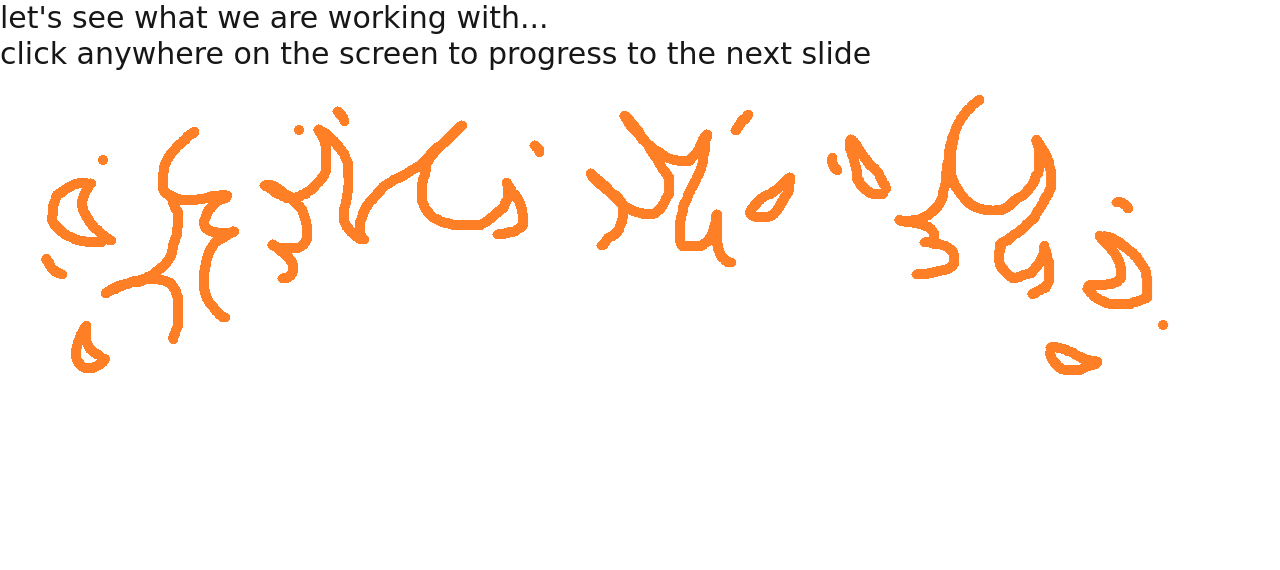
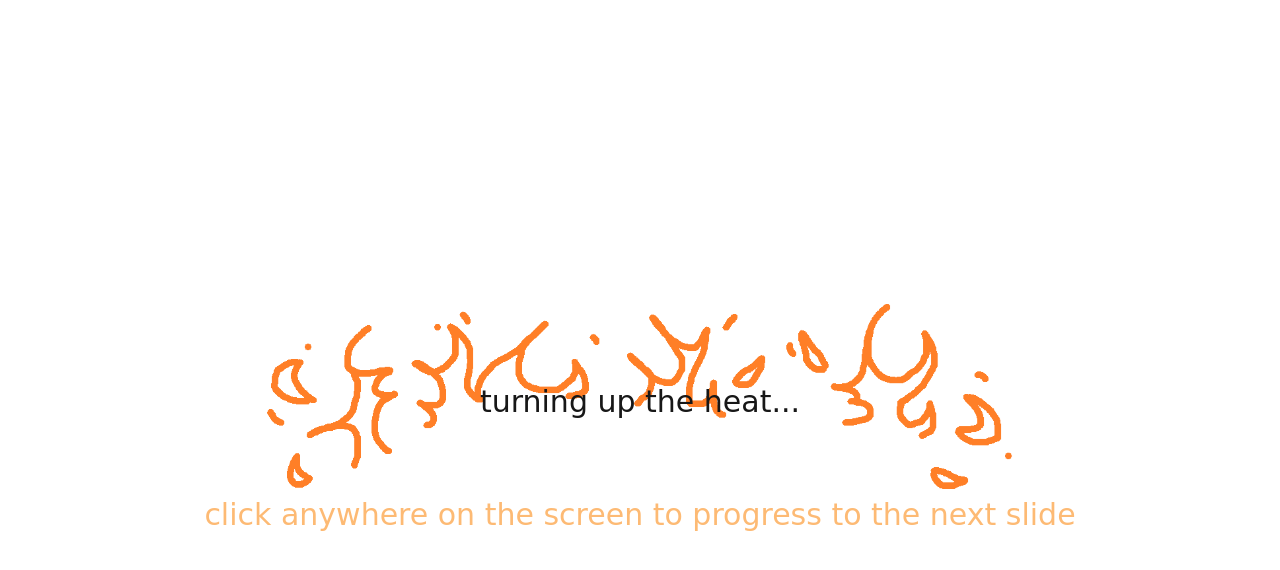
Before and after one commit to yuvrajdhadwal/Spotify-Wrapped, a Next.js app in the folder frontend/: page /wrapped/title in a window 1280 px wide. Shown: the top 570 px of the page. Built offline with nearby package versions, Linux system fonts and the light colour scheme.

Commit message:
Styled genres, title, quirky, and loading pages.

```diff
--- /dev/null
+++ b/frontend/src/app/Components/Loading.tsx
@@ -0,0 +1,19 @@
+import React from "react";
+
+type LoadingProps = {
+    text?: string;
+}
+
+/**
+ * Returns a React element containing a styled h1 tag with the given text
+ */
+function Loading(props : LoadingProps) {
+
+    return (
+        <div className={"flex flex-col min-h-screen items-center justify-center lowercase"}>
+            Loading{props.text ? " " + props.text : ""}...
+        </div>
+    );
+}
+
+export default Loading;
--- a/frontend/src/app/dashboard/page.tsx
+++ b/frontend/src/app/dashboard/page.tsx
@@ -218,7 +218,7 @@ export default function Dashboard() {
                 <input
                     name="other_user"
                     type="text"
-                    placeholder="Enter Friend's Username"
+                    placeholder="enter friend's username"
                     className="p-2 border rounded mr-5"
                     value={otherUser}
                     onChange={(e) => setOtherUser(e.target.value)} // Update `otherUser` state
--- a/frontend/src/app/wrapped/artists/page.tsx
+++ b/frontend/src/app/wrapped/artists/page.tsx
@@ -2,6 +2,7 @@
 import React, { useEffect, useState } from 'react';
 import { useRouter } from "next/navigation";
 import Artist from "@/app/Components/Artist";
+import Loading from "@/app/Components/Loading";
 
 export default function Artists() {
     const router = useRouter();
@@ -78,7 +79,7 @@ export default function Artists() {
                     />
                 ))
             ) : (
-                <p>Loading artists...</p>
+                <Loading text={"artists"}/>
             )}
         </div>
     );
--- a/frontend/src/app/wrapped/genres/page.tsx
+++ b/frontend/src/app/wrapped/genres/page.tsx
@@ -1,6 +1,7 @@
 'use client';
 import React, { useEffect, useState } from 'react';
 import { useRouter } from "next/navigation";
+import Image from "next/image";
 
 export default function Genres() {
     const [genres, setGenres] = useState<string[]>([]); // Assuming genres is a string array
@@ -76,14 +77,16 @@ export default function Genres() {
     }
 
     return (
-        <div className={"flex flex-row justify-center"}>
-            <p>{genres}</p>
-            <p>{desc}</p>
-            <img
-                src="..\..\images\dumpster.png"
-                alt="dumpster graphic"
-                style={{ maxWidth: "20%", height: "auto", marginTop: "20px" }}
-                />
+        <div className={"flex flex-col justify-center items-center space-y-2 mt-10"}>
+            <p>top genres: {genres}</p>
+            <Image
+                src="/images/dumpster.png"
+                alt={"A dumpster with garbage bags around it"}
+                width={window.screen.width/3}
+                height={window.screen.height/3}
+                className={""}
+            />
+            <p className={"w-3/4"}>{desc}</p>
         </div>
     );
 }
--- a/frontend/src/app/wrapped/quirky/page.tsx
+++ b/frontend/src/app/wrapped/quirky/page.tsx
@@ -1,6 +1,8 @@
 'use client';
 import React, { useEffect, useState } from 'react';
 import { useRouter } from "next/navigation";
+import Image from "next/image";
+import Heading2 from "@/app/Components/Heading2";
 
 export default function Quirky() {
     const [desc, setDesc] = useState<string>(""); // Assuming desc is a string
@@ -77,14 +79,16 @@ export default function Quirky() {
     }
 
     return (
-        <div className="flex flex-col items-center">
-            <h1 className="text-2xl font-bold mb-4">Your Quirky Feature</h1>
-            <p className="text-lg italic mb-4">{desc}</p>
-            <img
-                src="../../images/trashcan.png"
-                alt="trash graphic"
-                style={{ maxWidth: "20%", height: "auto", marginTop: "20px" }}
+        <div className="flex flex-col items-center space-y-5 mt-5">
+            <Heading2 text={"quirkiest artist"}/>
+            <Image
+                src="/images/trashcan.png"
+                alt={"A dumpster with garbage bags around it"}
+                width={window.screen.width / 5}
+                height={window.screen.height / 5}
+                className={""}
             />
+            <p className="w-3/4">{desc}</p>
         </div>
     );
 }
--- a/frontend/src/app/wrapped/title/page.tsx
+++ b/frontend/src/app/wrapped/title/page.tsx
@@ -1,10 +1,9 @@
 "use client";
 
-import { useEffect, useRef } from "react";
+import React, { useEffect, useRef } from "react";
+import Image from "next/image";
 
 const SpotifyUserPage = () => {
-    const containerRef = useRef<HTMLDivElement | null>(null);
-
     useEffect(() => {
         // Navigate to the artists page on document click
         const handleClick = () => {
@@ -94,14 +93,16 @@ const SpotifyUserPage = () => {
     };
 
     return (
-        <div id="spotifyUserContainer" ref={containerRef}>
+        <div className={"relative flex flex-col items-center justify-center space-y-6 mt-auto mb-auto min-h-screen"}>
             {/* This is where the content will be appended */}
-            <h1>let's see what we are working with...</h1>
-            <p>Click anywhere on the screen to progress to the next slide</p>
-            <img
-                src="..\..\images\fire graphics.png"
-                alt="fire graphic"
-                style={{ maxWidth: "100%", height: "auto", marginTop: "20px" }}
+            <h1 className={"absolute top-96"}>turning up the heat...</h1>
+            <p className={"text-orange-300 absolute bottom-1/3"}>Click anywhere on the screen to progress to the next slide</p>
+            <Image
+                src="/images/fire graphics.png"
+                alt={"Flames"}
+                width={window.screen.width}
+                height={window.screen.height}
+                className={""}
             />
         </div>
     );
--- a/frontend/src/app/wrapped/tracks/page.tsx
+++ b/frontend/src/app/wrapped/tracks/page.tsx
@@ -2,6 +2,7 @@
 import React, { useEffect, useState } from 'react';
 import Track from "@/app/Components/Track";
 import { useRouter } from "next/navigation";
+import Loading from "@/app/Components/Loading";
 
 export default function Tracks() {
     const [tracks, setTracks] = useState<any[]>([]);
@@ -93,7 +94,7 @@ export default function Tracks() {
                     />
                 ))
             ) : (
-                <p>Loading tracks...</p>
+                <Loading text = {"tracks"}/>
             )}
         </div>
     );
```
